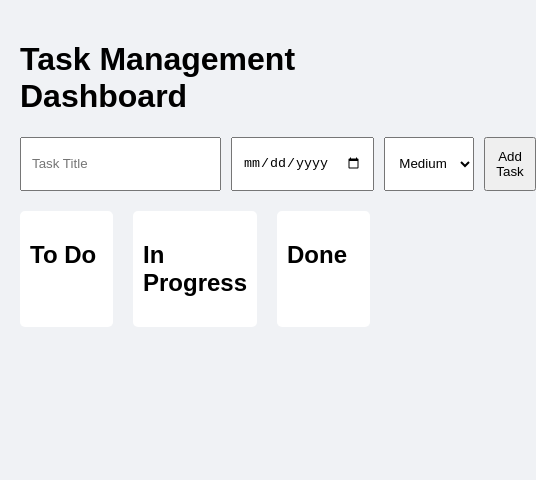
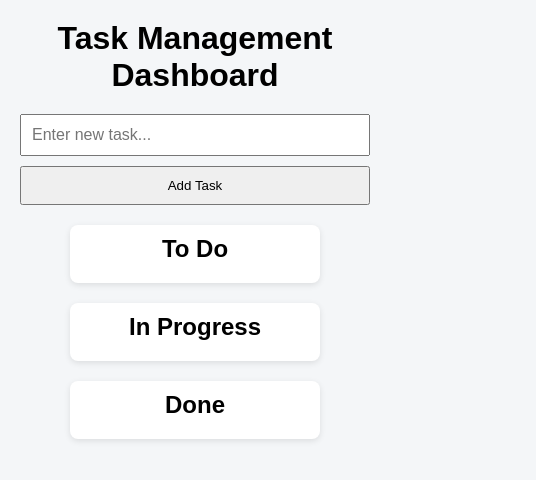
Before and after one commit to techcrafter1304/task-dashboard, a plain HTML site: page index.html in a window 390 px wide. Shown: the whole page, 536 px wide, since content can reach past the window. Drawn offline with Linux system fonts and the light colour scheme.

Commit message:
Fix: Updated UI, add task/delete task functionality

```diff
--- a/index.html
+++ b/index.html
@@ -4,37 +4,30 @@
   <meta charset="UTF-8" />
   <meta name="viewport" content="width=device-width, initial-scale=1.0"/>
   <title>Task Management Dashboard</title>
-  <link rel="stylesheet" href="style.css" />
+  <link rel="stylesheet" href="styles.css" />
 </head>
 <body>
   <div class="container">
     <h1>Task Management Dashboard</h1>
-    <form id="task-form">
-      <input type="text" id="task-title" placeholder="Task Title" required />
-      <input type="date" id="task-deadline" required />
-      <select id="task-priority">
-        <option value="high">High</option>
-        <option value="medium" selected>Medium</option>
-        <option value="low">Low</option>
-      </select>
-      <button type="submit">Add Task</button>
-    </form>
-    <div class="task-columns">
-      <div class="column" id="todo">
+    <div class="task-input">
+      <input type="text" id="newTask" placeholder="Enter new task..." />
+      <button onclick="addTask()">Add Task</button>
+    </div>
+    <div class="board">
+      <div class="column" ondrop="drop(event)" ondragover="allowDrop(event)">
         <h2>To Do</h2>
-        <ul class="task-list" id="todo-list"></ul>
+        <ul id="todo" class="task-list"></ul>
       </div>
-      <div class="column" id="inprogress">
+      <div class="column" ondrop="drop(event)" ondragover="allowDrop(event)">
         <h2>In Progress</h2>
-        <ul class="task-list" id="inprogress-list"></ul>
+        <ul id="inprogress" class="task-list"></ul>
       </div>
-      <div class="column" id="done">
+      <div class="column" ondrop="drop(event)" ondragover="allowDrop(event)">
         <h2>Done</h2>
-        <ul class="task-list" id="done-list"></ul>
+        <ul id="done" class="task-list"></ul>
       </div>
     </div>
   </div>
-
   <script src="script.js"></script>
 </body>
 </html>
--- a/script.js
+++ b/script.js
@@ -1,26 +1,47 @@
-let tasks = JSON.parse(localStorage.getItem("tasks")) || [];
-
-function renderTasks() {
-  ["todo", "inprogress", "done"].forEach(status => {
-    const ul = document.getElementById(`${status}-list`);
-    ul.innerHTML = "";
-    tasks.filter(t => t.status === status).forEach(task => {
-      const li = document.createElement("li");
-      li.textContent = `${task.title} (${task.priority}) - Due: ${task.deadline}`;
-      ul.appendChild(li);
-    });
-  });
+function allowDrop(ev) {
+  ev.preventDefault();
 }
 
-document.getElementById("task-form").addEventListener("submit", e => {
-  e.preventDefault();
-  const title = document.getElementById("task-title").value;
-  const deadline = document.getElementById("task-deadline").value;
-  const priority = document.getElementById("task-priority").value;
-  tasks.push({ title, deadline, priority, status: "todo" });
-  localStorage.setItem("tasks", JSON.stringify(tasks));
-  renderTasks();
-  e.target.reset();
-});
+function drag(ev) {
+  ev.dataTransfer.setData("text", ev.target.id);
+}
 
-renderTasks();
+function drop(ev) {
+  ev.preventDefault();
+  const data = ev.dataTransfer.getData("text");
+  const draggedElement = document.getElementById(data);
+  const targetList = ev.target.closest(".column").querySelector(".task-list");
+
+  if (draggedElement && targetList) {
+    targetList.appendChild(draggedElement);
+  }
+}
+
+function addTask() {
+  const taskInput = document.getElementById("newTask");
+  const taskText = taskInput.value.trim();
+  if (taskText === "") return;
+
+  const taskList = document.getElementById("todo");
+  const taskId = "task-" + Date.now();
+
+  const li = document.createElement("li");
+  li.className = "task";
+  li.id = taskId;
+  li.draggable = true;
+  li.ondragstart = drag;
+
+  const taskSpan = document.createElement("span");
+  taskSpan.textContent = taskText;
+
+  const deleteBtn = document.createElement("button");
+  deleteBtn.className = "delete-btn";
+  deleteBtn.textContent = "✕";
+  deleteBtn.onclick = () => li.remove();
+
+  li.appendChild(taskSpan);
+  li.appendChild(deleteBtn);
+
+  taskList.appendChild(li);
+  taskInput.value = "";
+}
--- a/style.css
+++ /dev/null
@@ -1,39 +0,0 @@
-body {
-  font-family: Arial, sans-serif;
-  margin: 0;
-  padding: 20px;
-  background: #f0f2f5;
-}
-
-.container {
-  max-width: 900px;
-  margin: auto;
-}
-
-form {
-  display: flex;
-  gap: 10px;
-  margin-bottom: 20px;
-}
-
-input, select, button {
-  padding: 10px;
-}
-
-.task-columns {
-  display: flex;
-  justify-content: space-between;
-  gap: 20px;
-}
-
-.column {
-  background: #fff;
-  padding: 10px;
-  flex: 1;
-  border-radius: 5px;
-}
-
-.task-list {
-  list-style: none;
-  padding: 0;
-}
--- /dev/null
+++ b/styles.css
@@ -0,0 +1,107 @@
+* {
+  box-sizing: border-box;
+  margin: 0;
+  padding: 0;
+  font-family: Arial, sans-serif;
+}
+
+body {
+  background: #f4f6f8;
+  padding: 20px;
+}
+
+.container {
+  max-width: 1000px;
+  margin: auto;
+}
+
+h1 {
+  text-align: center;
+  margin-bottom: 20px;
+}
+
+.task-input {
+  display: flex;
+  justify-content: center;
+  margin-bottom: 20px;
+}
+
+.task-input input {
+  width: 60%;
+  padding: 10px;
+  font-size: 1rem;
+}
+
+.task-input button {
+  padding: 10px 20px;
+  margin-left: 10px;
+  cursor: pointer;
+}
+
+.board {
+  display: flex;
+  gap: 20px;
+  flex-wrap: wrap;
+  justify-content: center;
+}
+
+.column {
+  flex: 1;
+  min-width: 250px;
+  background: #fff;
+  border-radius: 8px;
+  padding: 10px;
+  box-shadow: 0 2px 6px rgba(0, 0, 0, 0.1);
+}
+
+.column h2 {
+  margin-bottom: 10px;
+  text-align: center;
+}
+
+.task-list {
+  list-style-type: none;
+}
+
+.task {
+  background-color: #e3e3ff;
+  padding: 10px;
+  margin: 10px 0;
+  border-radius: 6px;
+  cursor: grab;
+  display: flex;
+  justify-content: space-between;
+  align-items: center;
+}
+
+.task span {
+  flex: 1;
+}
+
+.delete-btn {
+  background: none;
+  border: none;
+  color: red;
+  font-size: 1rem;
+  cursor: pointer;
+  margin-left: 10px;
+}
+
+@media screen and (max-width: 768px) {
+  .board {
+    flex-direction: column;
+    align-items: center;
+  }
+
+  .task-input input {
+    width: 100%;
+  }
+
+  .task-input {
+    flex-direction: column;
+  }
+
+  .task-input button {
+    margin: 10px 0 0 0;
+  }
+}
```
